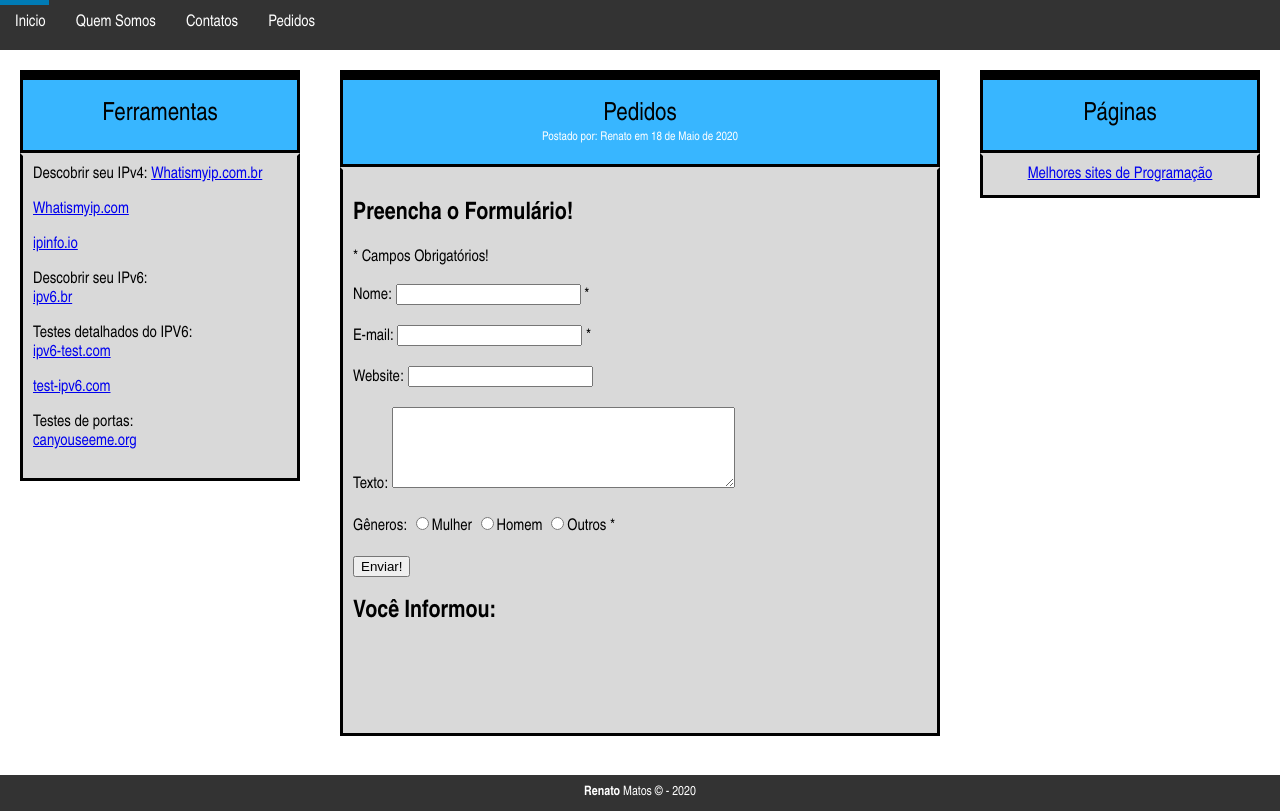
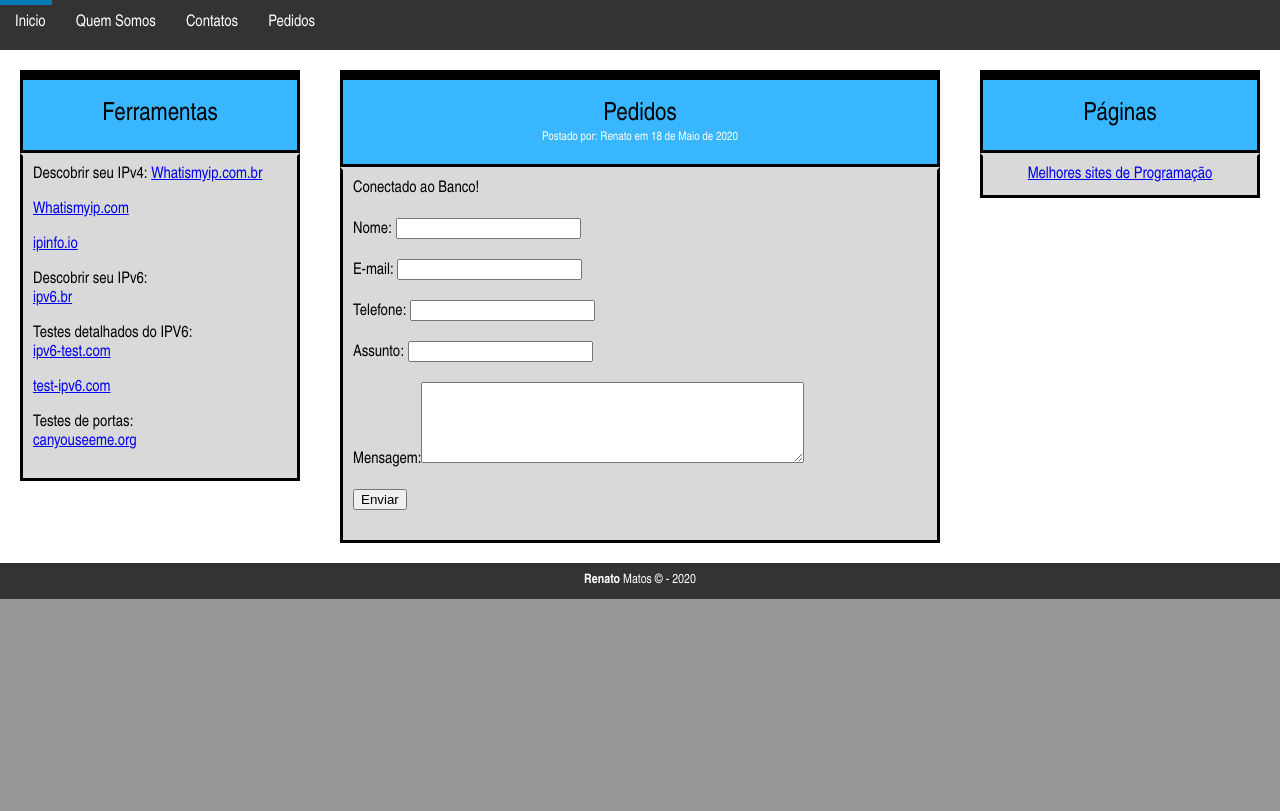
Before and after one commit to Renatomsma/Projeto-PHP, a PHP site: page /pedidos.php in a window 1280 px wide. Shown: the part 373-1184 px from the top of the page. After the commit the page ends 972 px from the top, so only its background shows below. Run offline with PHP 8.4, Linux system fonts and the light colour scheme; data that the repository does not hold is empty.

Commit message:
Formulário de Contato

```diff
--- /dev/null
+++ b/conecta.inc.php
@@ -0,0 +1,12 @@
+<?php
+// conectando ao servidor
+$conexao = mysqli_connect("localhost","root","");
+// conectando ao BD criado
+$db = mysqli_select_db($conexao, "site");
+// Executando query e retornando valores da tabela "pedidos"
+$query = mysqli_query($conexao, "SELECT * FROM pedidos");
+if($conexao)
+echo "Conectado ao Banco!";
+else
+echo "Sem conexão com o Banco!";
+?>
--- /dev/null
+++ b/contatodb.php
@@ -0,0 +1,9 @@
+<?php
+@$nome = $_POST['nome'];
+@$email = $_POST['email'];
+@$telefone = $_POST['telefone'];
+@$assunto = $_POST['assunto'];
+@$mensagem = $_POST['mensagem'];
+@$dados = "INSERT INTO pedidos (nome, email,telefone,assunto,mensagem) VALUES ('$nome','$email','$telefone','$assunto','$mensagem')";
+$query = mysqli_query($conexao,$dados);
+?>
--- a/pedidos.php
+++ b/pedidos.php
@@ -1,4 +1,3 @@
-
 <!DOCTYPE html>
 <html>
 <head>
@@ -19,93 +18,19 @@
          <div class="fakeimg4" style="height:auto;text-align: center;font-size: 25px;">Pedidos
           <div style="height:auto;text-align: center;font-size: 12px;color: #ffffff;">Postado por: Renato em 18 de Maio de 2020<br></div></div>
             <div class="fakeimg3" style="height:auto;text-align:justify;">
-            <?php
-// define variables and set to empty values
-$nameErr = $emailErr = $genderErr = $websiteErr = "";
-$name = $email = $gender = $comment = $website = "";
-if ($_SERVER["REQUEST_METHOD"] == "POST") {
-  if (empty($_POST["name"])) {
-    $nameErr = "Nome Necessário!";
-  } else {
-    $name = test_input($_POST["name"]);
-    // check if name only contains letters and whitespace
-    if (!preg_match("/^[a-zA-Z ]*$/",$name)) {
-      $nameErr = "Somente Letras!";
-    }
-  }
-  if (empty($_POST["email"])) {
-    $emailErr = "E-mail é Obrigatório!";
-  } else {
-    $email = test_input($_POST["email"]);
-    // check if e-mail address is well-formed
-    if (!filter_var($email, FILTER_VALIDATE_EMAIL)) {
-      $emailErr = "Formato de E-mail inválido!";
-    }
-  }
-
-  if (empty($_POST["website"])) {
-    $website = "";
-  } else {
-    $website = test_input($_POST["website"]);
-    // check if URL address syntax is valid (this regular expression also allows dashes in the URL)
-    if (!preg_match("/\b(?:(?:https?|ftp):\/\/|www\.)[-a-z0-9+&@#\/%?=~_|!:,.;]*[-a-z0-9+&@#\/%=~_|]/i",$website)) {
-      $websiteErr = "URL inválida!";
-    }
-  }
-  if (empty($_POST["comment"])) {
-    $comment = "";
-  } else {
-    $comment = test_input($_POST["comment"]);
-  }
-  if (empty($_POST["gender"])) {
-    $genderErr = "Gênero é Obrigatório!";
-  } else {
-    $gender = test_input($_POST["gender"]);
-  }
-}
-function test_input($data) {
-  $data = trim($data);
-  $data = stripslashes($data);
-  $data = htmlspecialchars($data);
-  return $data;
-}
-?>
-<h2>Preencha o Formulário!</h2>
-<p><span class="error">* Campos Obrigatórios!</span></p>
-<form method="post" action="<?php echo htmlspecialchars($_SERVER["PHP_SELF"]);?>">
-  Nome: <input type="text" name="name" value="<?php echo $name;?>">
-  <span class="error">* <?php echo $nameErr;?></span>
-  <br><br>
-  E-mail: <input type="text" name="email" value="<?php echo $email;?>">
-  <span class="error">* <?php echo $emailErr;?></span>
-  <br><br>
-  Website: <input type="text" name="website" value="<?php echo $website;?>">
-  <span class="error"><?php echo $websiteErr;?></span>
-  <br><br>
-  Texto: <textarea name="comment" rows="5" cols="40"><?php echo $comment;?></textarea>
-  <br><br>
-  Gêneros:
-  <input type="radio" name="gender" <?php if (isset($gender) && $gender=="female") echo "checked";?> value="female">Mulher
-  <input type="radio" name="gender" <?php if (isset($gender) && $gender=="male") echo "checked";?> value="male">Homem
-  <input type="radio" name="gender" <?php if (isset($gender) && $gender=="other") echo "checked";?> value="other">Outros
-  <span class="error">* <?php echo $genderErr;?></span>
-  <br><br>
-  <input type="submit" name="submit" value="Enviar!">
+<?php include "conecta.inc.php";?><br><br>
+<form  id="contactForm" action="" method="post">
+<label>Nome:</label> <input type="text" class="form-control" name="nome" required=""
+data-validation-required-message="Insira seu nome!"><br><br>
+E-mail: <input type="email" class="form-control" name="email"/><br><br>
+Telefone: <input type="tel" class="form-control" name="telefone"/><br><br>
+Assunto: <input type="text" class="form-control" name="assunto"/><br><br>
+Mensagem:<textarea class="form-control" name="mensagem" rows="5" cols="45"></textarea><br><br>
+<button type="submit" class="btn btn-primary">Enviar</button><br><br>
 </form>
-<?php
-echo "<h2>Você Informou:</h2>";
-echo $name;
-echo "<br>";
-echo $email;
-echo "<br>";
-echo $website;
-echo "<br>";
-echo $comment;
-echo "<br>";
-echo $gender;
-?>
-            </div><br>
-        </div>
+<?php include_once('contatodb.php');?>
+</div>
+</div>
 <?php include_once('menudireito.php');?>
 </div>
 </body>
--- a/topo.php
+++ b/topo.php
@@ -8,7 +8,7 @@
 <div class="icon-bar">
 <a href="https://www.instagram.com/rennaatoo/?hl=pt-br" target="_blank" class="instagram"><i class="fa fa-instagram"></i></a>
   <a href="https://api.whatsapp.com/send?phone=5583986192869&text=Oi%20Renato%20Tudo%20Bem?" target="_blank" class="whatsapp"><i class="fa fa-whatsapp"></i></a>
-  <a href="mailto:renatomsma@gmail.com" target="_blank" class="google"><i class="fa fa-google"></i></a>
+  <a href="mailto:renatomsma@gmail.com" target="_blank" class="google"><i class="fa fa-envelope"></i></a>
   <a href="https://www.linkedin.com/in/renato-moura-49298019a/" target="_blank" class="linkedin"><i class="fa fa-linkedin"></i></a>
 </div>
 <!-- Barra de nabegação -->
```
